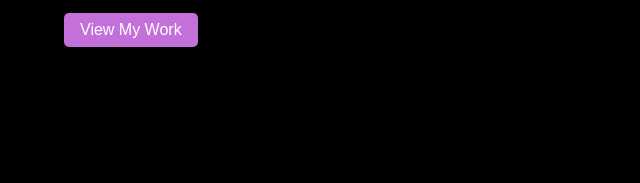
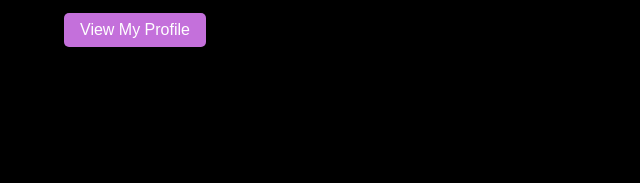
Before and after one commit to humesh0905/Portfolio, a plain HTML site: page index.html in a window 1280 px wide. Shown: the part 512-695 px from the top of the page, 0-640 px from the left. Drawn offline with Linux system fonts and the light colour scheme.

Commit message:
index.html

```diff
--- a/index.html
+++ b/index.html
@@ -30,7 +30,7 @@
             <h1 class="animated-text">Hello, this is <span>Humesh Reddy</span></h1>
             <h1 class="animated-text fade-in">Software Engineer</h1>
             <h1 class="animated-text slide-in">Web Developer</h1>
-            <a href="about.html" class="btn">View My Work</a>
+            <a href="about.html" class="btn">View My Profile</a>
         </div>
         <div class="hero-image">
           <img src="HRVphoto.jpg" alt="Humesh">
```
